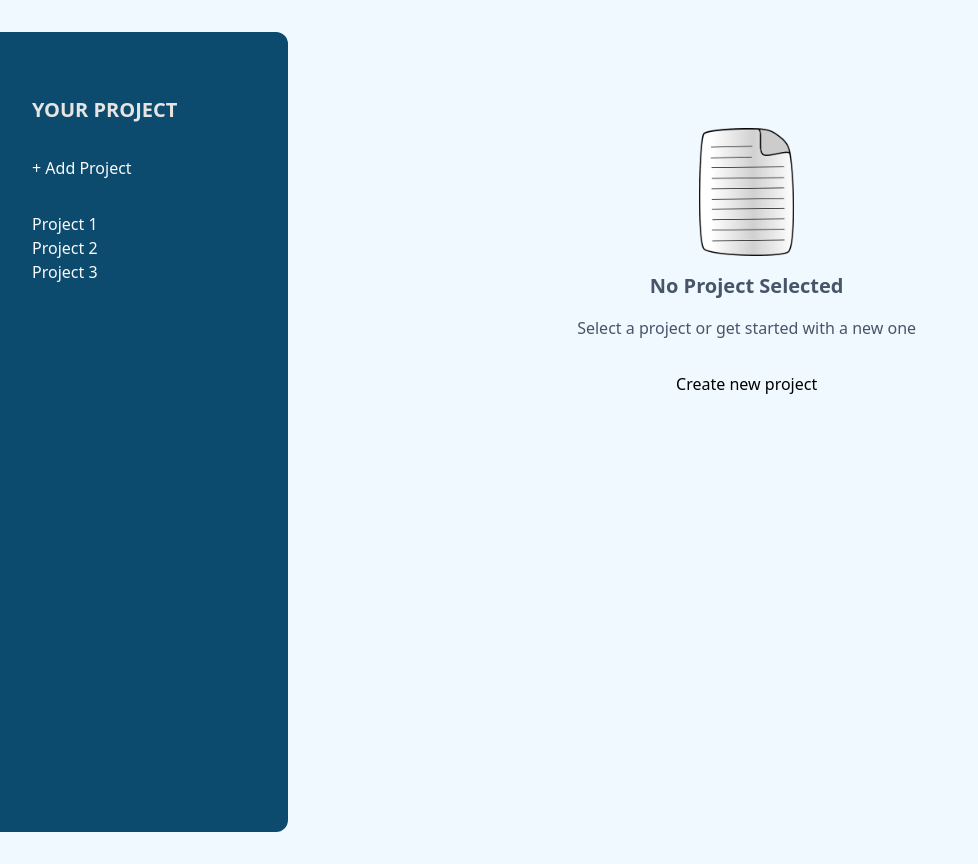
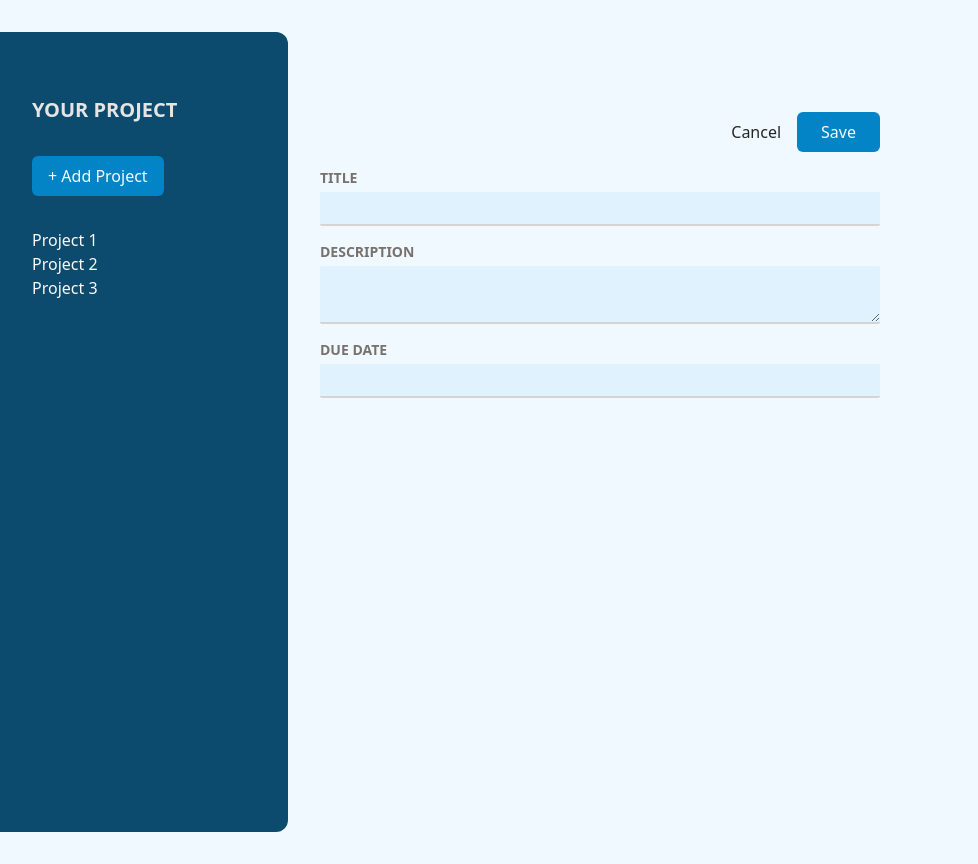
Before and after one commit to kartavya99/project-tailwind, a React (Create React App) app: page / in a window 1280 px wide. Shown: the whole page, without its empty margins (0-978 px from the left). Built offline with nearby package versions, Linux system fonts and the light colour scheme.

Commit message:
new project component added

```diff
--- a/src/App.js
+++ b/src/App.js
@@ -1,11 +1,13 @@
 import ProjectSideBar from "./components/ProjectSideBar";
+import NewProject from "./components/NewProject";
 import NoProjectSelected from "./components/NoProjectSelected";
 
 function App() {
   return (
     <main className="h-screen my-8 flex gap-8">
       <ProjectSideBar />
-      <NoProjectSelected />
+      <NewProject />
+      {/* <NoProjectSelected /> */}
     </main>
   );
 }
--- /dev/null
+++ b/src/components/Button.js
@@ -0,0 +1,11 @@
+import React from "react";
+
+const Button = ({ children, ...props }) => {
+  return (
+    <button className="px-4 py-2 text-xs md:text-base rounded-md bg-sky-600 text-slate-50 hover:bg-sky-500 hover:text-slate-100">
+      {children}
+    </button>
+  );
+};
+
+export default Button;
--- /dev/null
+++ b/src/components/Input.js
@@ -0,0 +1,20 @@
+import React from "react";
+
+const Input = ({ label, textarea, ...props }) => {
+  const classes =
+    "w-full p-1 border-b-2 rounded-sm border-stone-300 bg-sky-100 text-stone-600 focus:outline-none focus:border-sky-600";
+  return (
+    <p className="flex flex-col gap-1 my-4">
+      <label className="text-sm font-bold uppercase text-stone-500">
+        {label}
+      </label>
+      {textarea ? (
+        <textarea className={classes} {...props} />
+      ) : (
+        <input className={classes} {...props} />
+      )}
+    </p>
+  );
+};
+
+export default Input;
--- /dev/null
+++ b/src/components/NewProject.js
@@ -0,0 +1,29 @@
+import React from "react";
+import Input from "./Input";
+
+const NewProject = () => {
+  return (
+    <div className="w-[35rem] mt-16">
+      <menu className="flex items-center justify-end gap-4 my-4">
+        <li>
+          <button className="text-neutral-800 hover:text-neutral-950">
+            Cancel
+          </button>
+        </li>
+        <li>
+          <button className=" px-6 py-2 rounded-md bg-sky-600 text-slate-50 hover:bg-sky-500">
+            Save
+          </button>
+        </li>
+      </menu>
+
+      <div>
+        <Input label="TItle" />
+        <Input label="Description" textarea />
+        <Input label="Due Date" />
+      </div>
+    </div>
+  );
+};
+
+export default NewProject;
--- a/src/components/NoProjectSelected.js
+++ b/src/components/NoProjectSelected.js
@@ -1,5 +1,6 @@
 import React from "react";
 import noProjectImage from "../assets/no-project.png";
+import Button from "./Button";
 
 const NoProjectSelected = () => {
   return (
@@ -16,7 +17,7 @@ const NoProjectSelected = () => {
         Select a project or get started with a new one
       </p>
       <p className="mt-8">
-        <button>Create new project</button>
+        <Button>Create new project</Button>
       </p>
     </div>
   );
--- a/src/components/ProjectSideBar.js
+++ b/src/components/ProjectSideBar.js
@@ -1,4 +1,5 @@
 import React from "react";
+import Button from "./Button";
 
 const ProjectSideBar = () => {
   return (
@@ -7,7 +8,7 @@ const ProjectSideBar = () => {
         Your Project
       </h2>
       <div>
-        <button> + Add Project</button>
+        <Button>+ Add Project</Button>
       </div>
       <ul className="mt-8">
         <p>Project 1</p>
```
